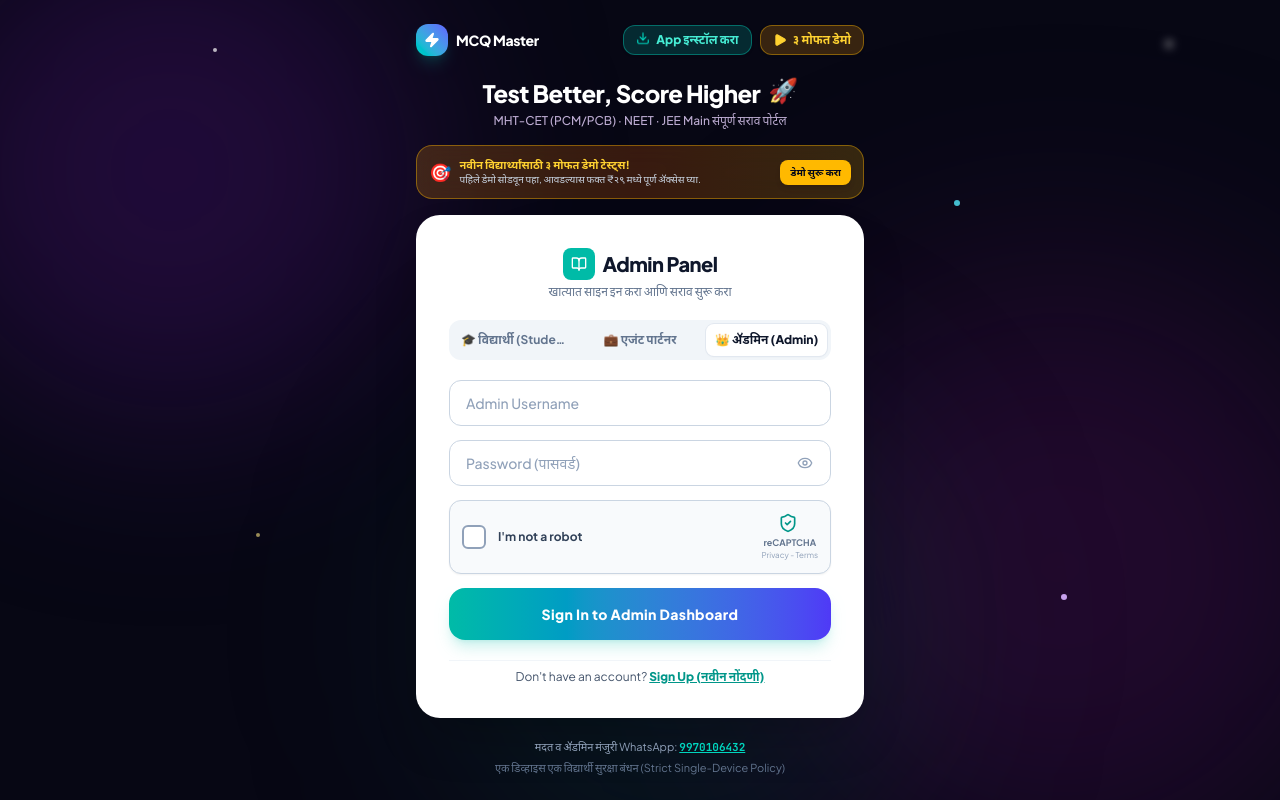
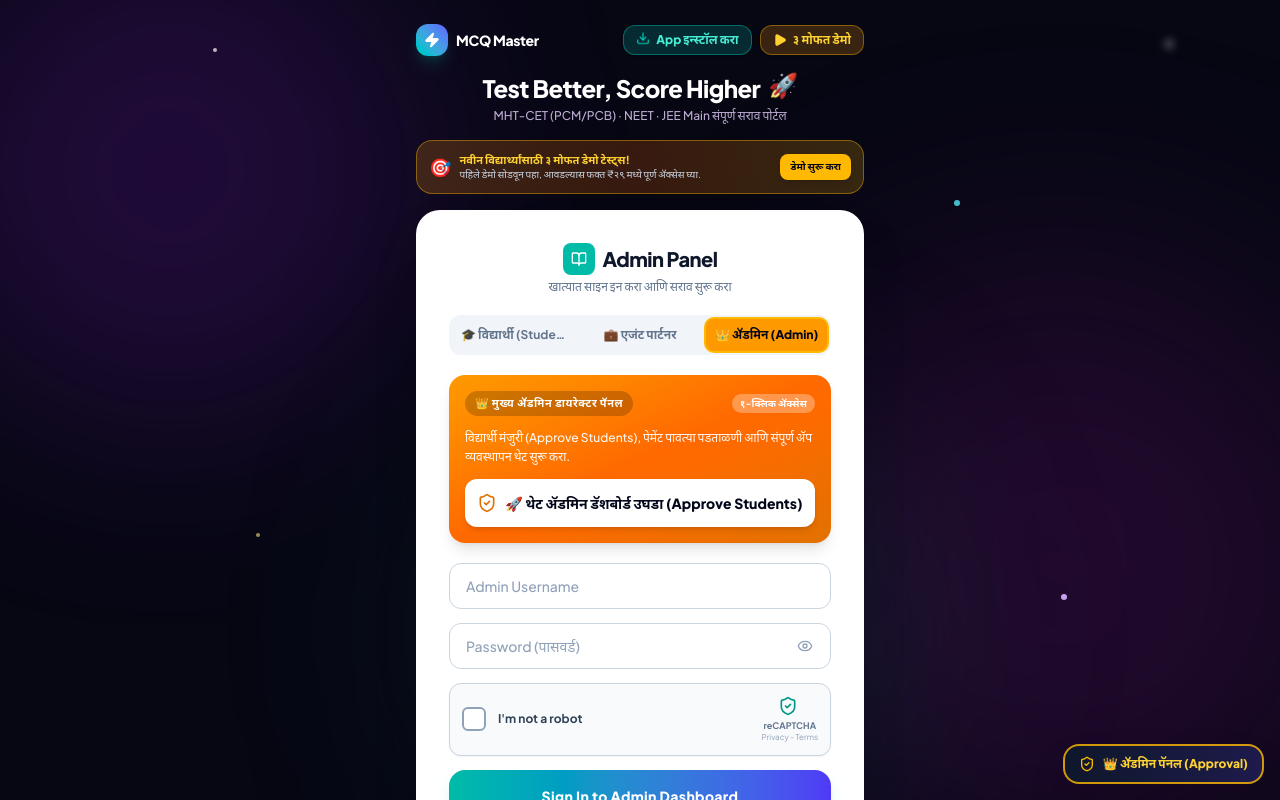
Before and after one commit to mimarathivalaclasses-collab/fireneetcet, a React (Vite) app: page / in a window 1280 px wide. Both pictures are taken after a click on the button "👑 ॲडमिन (Admin)". Built offline with nearby package versions, Linux system fonts and the light colour scheme; no server answers; the database is empty.

Commit message:
refactor(auth): simplify super admin login logic
Refactor the manual master credentials check into a centralized helper function to streamline the administrative access flow.

```diff
--- a/src/components/UnifiedAuthView.tsx
+++ b/src/components/UnifiedAuthView.tsx
@@ -294,12 +294,8 @@
       return;
     }
 
-    // 1. SUPER ADMIN ROLE LOGIN (Master Credentials: 9970106432 / 9970106432 or 9307220454)
-    if (selectedRole === "admin") {
-      if (
-        (cleanIdentifier === "9970106432" || cleanIdentifier === "admin" || cleanIdentifier === "9307220454") &&
-        (cleanPassword === "9970106432" || cleanPassword === "2026" || cleanPassword === "admin" || cleanPassword === "9307220454" || cleanPassword === "1234")
-      ) {
+    // Direct 1-Click Master Admin Launch Helper
+    const handleDirectAdminLaunch = () => {
       sessionStorage.setItem("mcq_admin_logged_in", "true");
       const adminUser: StudentUser = {
         id: "super_admin_master",
@@ -318,18 +314,18 @@
       };
 
       localStorage.setItem("mcq_app_current_student_user_v1", JSON.stringify(adminUser));
-        setSuccessMessage("मास्टर ॲडमिन लॉगिन यशस्वी! डॅशबोर्ड उघडत आहे...");
+      setSuccessMessage("मास्टर ॲडमिन पॅनल उघडत आहे...");
       setTimeout(() => {
         setIsLoading(false);
         onLoginSuccess(adminUser);
         if (onOpenAdmin) onOpenAdmin();
-        }, 400);
+      }, 250);
+    };
+
+    // 1. SUPER ADMIN ROLE LOGIN (Master Credentials or Direct Access)
+    if (selectedRole === "admin") {
+      handleDirectAdminLaunch();
       return;
-      } else {
-        setIsLoading(false);
-        setErrorMessage("अवैध ॲडमिन युझरनेम किंवा पासवर्ड. कृपया योग्य क्रेडेन्शियल्स वापरा.");
-        return;
-      }
     }
 
     // 2. COACHING CLASS ADMIN ROLE
@@ -1069,13 +1065,58 @@
               }}
               className={`py-2 px-2 rounded-lg transition-all cursor-pointer text-center truncate ${
                 selectedRole === "admin"
-                  ? "bg-white text-slate-900 shadow-xs font-black ring-1 ring-slate-200"
+                  ? "bg-amber-500 text-slate-950 shadow-xs font-black ring-2 ring-amber-400"
                   : "text-slate-500 hover:text-slate-800"
               }`}
             >
               👑 ॲडमिन (Admin)
             </button>
           </div>
+
+          {/* Admin Role Instant Direct Launch Box */}
+          {selectedRole === "admin" && (
+            <div className="p-4 rounded-2xl bg-gradient-to-br from-amber-500 via-orange-500 to-amber-600 text-white space-y-3 shadow-lg">
+              <div className="flex items-center justify-between">
+                <span className="text-[11px] font-black uppercase tracking-wider bg-black/20 px-2.5 py-1 rounded-full">
+                  👑 मुख्य ॲडमिन डायरेक्टर पॅनल
+                </span>
+                <span className="text-[10px] font-bold bg-white/30 px-2 py-0.5 rounded-full">
+                  १-क्लिक ॲक्सेस
+                </span>
+              </div>
+              <p className="text-xs text-white/95 leading-relaxed font-medium">
+                विद्यार्थी मंजुरी (Approve Students), पेमेंट पावत्या पडताळणी आणि संपूर्ण ॲप व्यवस्थापन थेट सुरू करा.
+              </p>
+              <button
+                type="button"
+                onClick={() => {
+                  sessionStorage.setItem("mcq_admin_logged_in", "true");
+                  const adminUser: StudentUser = {
+                    id: "super_admin_master",
+                    name: "मुख्य ॲडमिन डायरेक्टर (Super Admin)",
+                    mobile: "9970106432",
+                    email: "admin@abhyasmitra.com",
+                    role: "admin",
+                    examTarget: "MHT_CET",
+                    primaryDeviceId: getOrCreateDeviceId(),
+                    primaryDeviceName: getDeviceName(),
+                    approvalStatus: "approved",
+                    isApproved: true,
+                    paymentStatus: "paid",
+                    registeredAt: Date.now() - 86400000 * 30,
+                    lastLoginAt: Date.now(),
+                  };
+                  localStorage.setItem("mcq_app_current_student_user_v1", JSON.stringify(adminUser));
+                  onLoginSuccess(adminUser);
+                  if (onOpenAdmin) onOpenAdmin();
+                }}
+                className="w-full py-3.5 bg-white hover:bg-amber-50 text-slate-950 font-black rounded-xl text-xs sm:text-sm flex items-center justify-center gap-2 shadow-md cursor-pointer transition-transform active:scale-95"
+              >
+                <ShieldCheck className="w-5 h-5 text-amber-600" />
+                <span>🚀 थेट ॲडमिन डॅशबोर्ड उघडा (Approve Students)</span>
+              </button>
+            </div>
+          )}
 
           {/* Agent Highlighting Info Banner */}
           {selectedRole === "agent" && (
@@ -1397,14 +1438,77 @@
       </main>
 
       {/* Footer Support Info */}
-      <footer className="relative z-10 w-full max-w-md mx-auto text-center text-[11px] text-slate-400 space-y-1 mt-4">
+      <footer className="relative z-10 w-full max-w-md mx-auto text-center text-[11px] text-slate-400 space-y-2 mt-4 pb-16">
         <div>
           मदत व ॲडमिन मंजुरी WhatsApp: <a href="https://wa.me/919970106432" className="text-teal-400 font-mono font-bold underline">9970106432</a>
         </div>
-        <div className="text-slate-500">
+        <div className="flex items-center justify-center gap-2 pt-1">
+          <button
+            type="button"
+            onClick={() => {
+              sessionStorage.setItem("mcq_admin_logged_in", "true");
+              const adminUser: StudentUser = {
+                id: "super_admin_master",
+                name: "मुख्य ॲडमिन डायरेक्टर (Super Admin)",
+                mobile: "9970106432",
+                email: "admin@abhyasmitra.com",
+                role: "admin",
+                examTarget: "MHT_CET",
+                primaryDeviceId: getOrCreateDeviceId(),
+                primaryDeviceName: getDeviceName(),
+                approvalStatus: "approved",
+                isApproved: true,
+                paymentStatus: "paid",
+                registeredAt: Date.now() - 86400000 * 30,
+                lastLoginAt: Date.now(),
+              };
+              localStorage.setItem("mcq_app_current_student_user_v1", JSON.stringify(adminUser));
+              onLoginSuccess(adminUser);
+              if (onOpenAdmin) onOpenAdmin();
+            }}
+            className="px-3 py-1 rounded-full bg-slate-800 hover:bg-slate-700 text-amber-400 font-bold border border-amber-500/40 text-[11px] flex items-center gap-1.5 cursor-pointer"
+          >
+            <ShieldCheck className="w-3.5 h-3.5 text-amber-400" />
+            <span>👑 ॲडमिन लॉगिन / मंजुरी पॅनल</span>
+          </button>
+        </div>
+        <div className="text-slate-500 text-[10px]">
           एक डिव्हाइस एक विद्यार्थी सुरक्षा बंधन (Strict Single-Device Policy)
         </div>
       </footer>
+
+      {/* Floating Bottom-Right Corner Admin Approval Button */}
+      <div className="fixed bottom-4 right-4 z-40">
+        <button
+          type="button"
+          onClick={() => {
+            sessionStorage.setItem("mcq_admin_logged_in", "true");
+            const adminUser: StudentUser = {
+              id: "super_admin_master",
+              name: "मुख्य ॲडमिन डायरेक्टर (Super Admin)",
+              mobile: "9970106432",
+              email: "admin@abhyasmitra.com",
+              role: "admin",
+              examTarget: "MHT_CET",
+              primaryDeviceId: getOrCreateDeviceId(),
+              primaryDeviceName: getDeviceName(),
+              approvalStatus: "approved",
+              isApproved: true,
+              paymentStatus: "paid",
+              registeredAt: Date.now() - 86400000 * 30,
+              lastLoginAt: Date.now(),
+            };
+            localStorage.setItem("mcq_app_current_student_user_v1", JSON.stringify(adminUser));
+            onLoginSuccess(adminUser);
+            if (onOpenAdmin) onOpenAdmin();
+          }}
+          className="flex items-center gap-2 px-3.5 py-2.5 rounded-2xl bg-gradient-to-r from-slate-900 to-indigo-950 text-amber-300 border-2 border-amber-400/80 shadow-2xl backdrop-blur-md text-xs font-black transition-all hover:scale-105 active:scale-95 cursor-pointer"
+          title="Open Admin Approval Panel"
+        >
+          <ShieldCheck className="w-4 h-4 text-amber-400" />
+          <span>👑 ॲडमिन पॅनल (Approval)</span>
+        </button>
+      </div>
 
       {/* 3 FREE DEMO MOCK TESTS MODAL */}
       {showDemoModal && (
```
Lines whose indentation alone changed are shown as unchanged.
